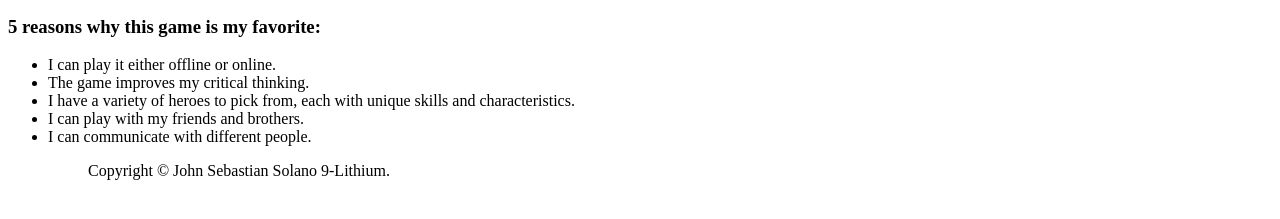
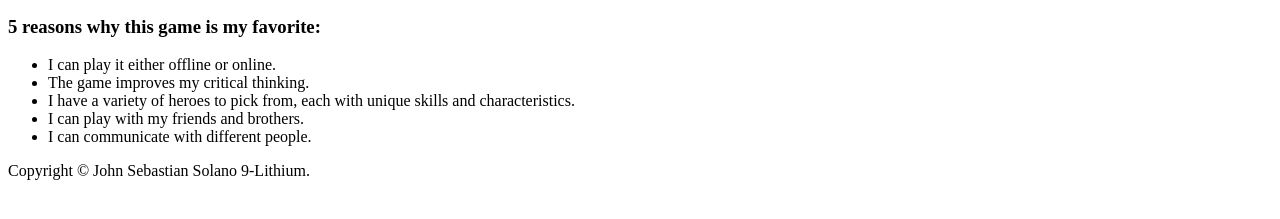
Before and after one commit to Bastyt/Lithium-Lab1-Solano, a plain HTML site: page index.html in a window 1280 px wide. Shown: the part 119-338 px from the top of the page. Drawn offline with Linux system fonts and the light colour scheme.

Commit message:
index.html

```diff
--- a/index.html
+++ b/index.html
@@ -24,9 +24,9 @@
                                <li>I have a variety of heroes to pick from, each with unique skills and characteristics.</li>
                                <li>I can play with my friends and brothers.</li>
                                <li>I can communicate with different people.</li>
-                            <ul>
+			    </ul>
                    </span>
                          <p>Copyright &copy; John Sebastian Solano 9-Lithium.</p>
-                 </div>
+                </div>
         </body>
 </html>
```
